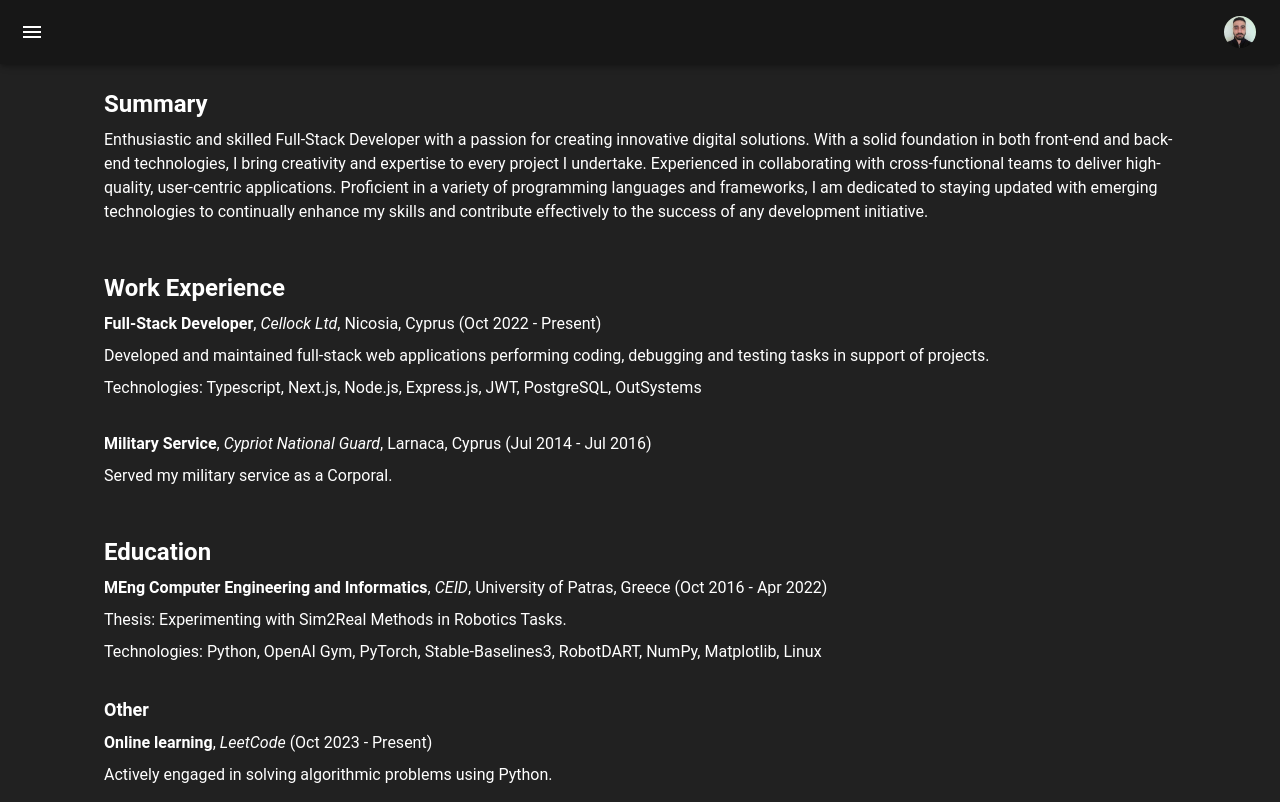
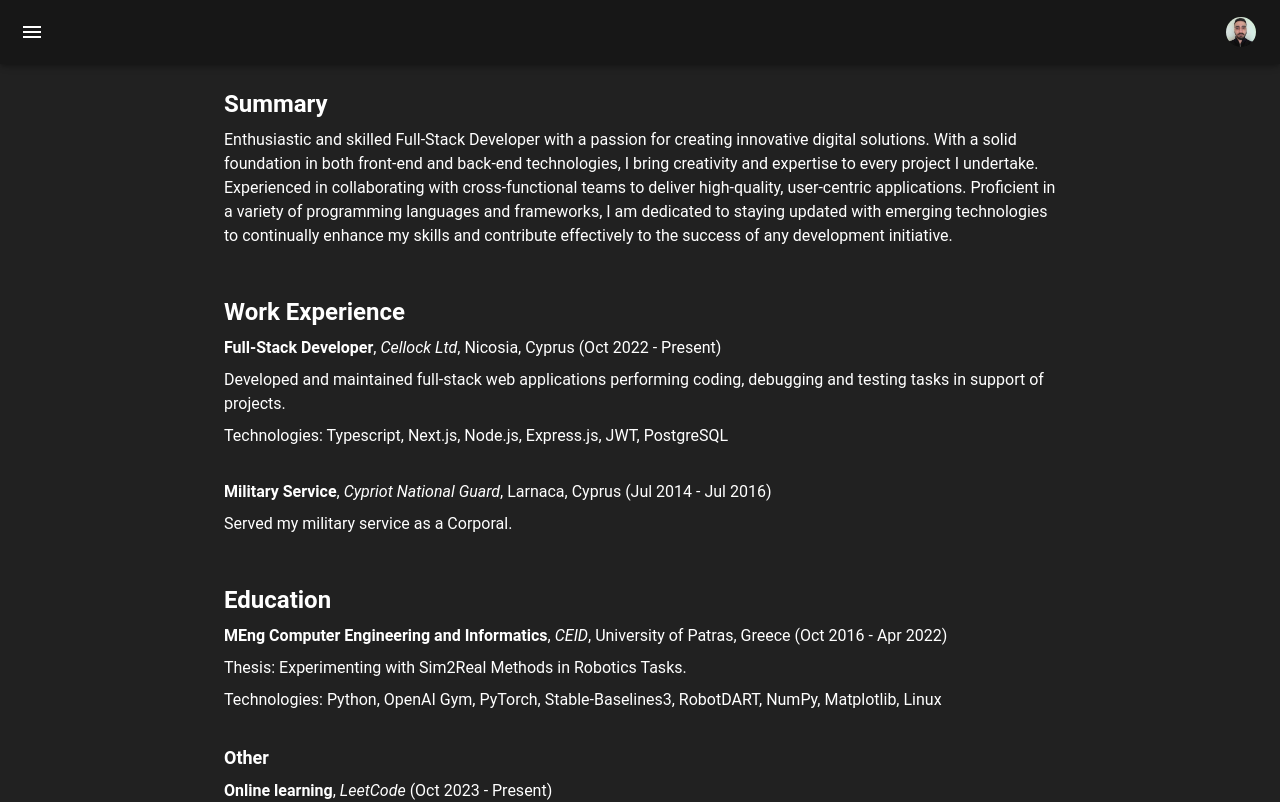
Before and after one commit to chkosta/chkosta.github.io, a React (Create React App) app: page /experience in a window 1280 px wide. Shown: the top 802 px of the page. Built offline with nearby package versions, Linux system fonts and the light colour scheme.

Commit message:
Fix bugs

```diff
--- a/src/components/layouts/Header/components/CustomDrawer/index.tsx
+++ b/src/components/layouts/Header/components/CustomDrawer/index.tsx
@@ -10,7 +10,6 @@ import {
   ListItem,
   ListItemButton,
   ListItemIcon,
-  useMediaQuery,
 } from "@mui/material";
 import ChevronLeftIcon from "@mui/icons-material/ChevronLeft";
 import ChevronRightIcon from "@mui/icons-material/ChevronRight";
@@ -32,25 +31,12 @@ import TechnologiesPage from "../../../../../pages/TechnologiesPage";
 
 const drawerWidth = 240;
 
-const Main = styled(Box, {
-  shouldForwardProp: (prop) => prop !== "open" && prop !== "isNotDesktop",
-})<{
-  open?: boolean;
-  isNotDesktop?: boolean;
-}>(({ theme, open, isNotDesktop }) => ({
+const Main = styled(Box)(({ theme }) => ({
   flexGrow: 1,
   padding: theme.spacing(3),
   transition: theme.transitions.create("margin", {
     easing: theme.transitions.easing.sharp,
     duration: theme.transitions.duration.leavingScreen,
-  }),
-  ...(!isNotDesktop && { marginLeft: `-${drawerWidth}px` }),
-  ...(open && {
-    transition: theme.transitions.create("margin", {
-      easing: theme.transitions.easing.easeOut,
-      duration: theme.transitions.duration.enteringScreen,
-    }),
-    ...(!isNotDesktop && { marginLeft: 0 }),
   }),
 }));
 
@@ -77,7 +63,6 @@ export default function CustomDrawer({
   handleDrawerClose,
 }: ICustomDrawerProps) {
   const theme = useTheme();
-  const isNotDesktop = !useMediaQuery(theme.breakpoints.up("md"));
 
   return (
     <>
@@ -94,7 +79,7 @@ export default function CustomDrawer({
             justifyContent: "space-between",
           },
         }}
-        variant={isNotDesktop ? "temporary" : "persistent"}
+        variant="temporary"
         anchor="left"
         open={open}
         onClose={handleDrawerClose}
@@ -148,9 +133,7 @@ export default function CustomDrawer({
                   to={el.link}
                   onClick={() => {
                     setSelectedItem(el.text);
-                    if (isNotDesktop) {
-                      handleDrawerClose();
-                    }
+                    handleDrawerClose();
                   }}
                   sx={{
                     padding: "4px ",
@@ -225,7 +208,7 @@ export default function CustomDrawer({
         </Box>
       </Drawer>
 
-      <Main open={open} isNotDesktop={isNotDesktop}>
+      <Main>
         <DrawerHeader />
         <Routes>
           <Route path="/" Component={LandingPage} />
--- a/src/components/layouts/Header/index.tsx
+++ b/src/components/layouts/Header/index.tsx
@@ -3,42 +3,21 @@ import { styled, useTheme } from "@mui/material/styles";
 import CustomDrawer from "./components/CustomDrawer";
 import MuiAppBar, { AppBarProps as MuiAppBarProps } from "@mui/material/AppBar";
 import Toolbar from "@mui/material/Toolbar";
-import {
-  Box,
-  Typography,
-  IconButton,
-  Avatar,
-  useMediaQuery,
-} from "@mui/material";
+import { Box, Typography, IconButton, Avatar } from "@mui/material";
 import MenuIcon from "@mui/icons-material/Menu";
 import { Link } from "react-router-dom";
 
-const drawerWidth = 240;
-
-interface AppBarProps extends MuiAppBarProps {
-  open?: boolean;
-}
-
 const AppBar = styled(MuiAppBar, {
   shouldForwardProp: (prop) => prop !== "open",
-})<AppBarProps>(({ theme, open }) => ({
+})<MuiAppBarProps>(({ theme }) => ({
   transition: theme.transitions.create(["margin", "width"], {
     easing: theme.transitions.easing.sharp,
     duration: theme.transitions.duration.leavingScreen,
-  }),
-  ...(open && {
-    width: `calc(100% - ${drawerWidth}px)`,
-    marginLeft: `${drawerWidth}px`,
-    transition: theme.transitions.create(["margin", "width"], {
-      easing: theme.transitions.easing.easeOut,
-      duration: theme.transitions.duration.enteringScreen,
-    }),
   }),
 }));
 
 export default function Header() {
   const theme = useTheme();
-  const isNotDesktop = !useMediaQuery(theme.breakpoints.up("md"));
   const [open, setOpen] = React.useState(false);
   const [selectedItem, setSelectedItem] = React.useState("");
 
@@ -58,7 +37,6 @@ export default function Header() {
     >
       <AppBar
         position="fixed"
-        open={open}
         sx={{ backgroundColor: theme.palette.primary.dark }}
       >
         <Toolbar>
@@ -80,21 +58,17 @@ export default function Header() {
               width: "100%",
             }}
           >
-            {!isNotDesktop || (isNotDesktop && !open) ? (
-              <Typography noWrap fontSize={20}>
-                {selectedItem}
-              </Typography>
-            ) : (
-              <Typography></Typography>
-            )}
+            <Typography noWrap fontSize={18}>
+              {selectedItem}
+            </Typography>
 
             <Link to="/" onClick={() => setSelectedItem("")}>
               <Avatar
                 alt="Profile"
                 src="images/profile.jpg"
                 sx={{
-                  width: 32,
-                  height: 32,
+                  width: 30,
+                  height: 30,
                 }}
               />
             </Link>
--- a/src/pages/AboutPage/index.tsx
+++ b/src/pages/AboutPage/index.tsx
@@ -8,7 +8,7 @@ const AboutPage = (props: IAboutPageProps) => {
   const isMobile = useMediaQuery(theme.breakpoints.down("sm"));
 
   return (
-    <Box sx={{ ...(!isMobile && { m: "0 80px" }) }}>
+    <Box sx={{ ...(!isMobile && { m: "0 200px" }) }}>
       <Typography variant="h5" fontWeight={"bold"}>
         Background
       </Typography>
--- a/src/pages/ExperiencePage/index.tsx
+++ b/src/pages/ExperiencePage/index.tsx
@@ -8,7 +8,7 @@ const ExperiencePage = (props: IExperiencePageProps) => {
   const isMobile = useMediaQuery(theme.breakpoints.down("sm"));
 
   return (
-    <Box sx={{ ...(!isMobile && { m: "0 80px" }) }}>
+    <Box sx={{ ...(!isMobile && { m: "0 200px" }) }}>
       <Typography variant="h5" fontWeight={"bold"}>
         Summary
       </Typography>
@@ -37,8 +37,8 @@ const ExperiencePage = (props: IExperiencePageProps) => {
         debugging and testing tasks in support of projects.
       </Typography>
       <Typography mt={1}>
-        Technologies: Typescript, Next.js, Node.js, Express.js, JWT, PostgreSQL,
-        OutSystems
+        Technologies: Typescript, Next.js, Node.js, Express.js, JWT, PostgreSQL
+        {/* , OutSystems */}
       </Typography>
 
       <Typography mt={4}>
--- a/src/pages/ProjectsPage/index.tsx
+++ b/src/pages/ProjectsPage/index.tsx
@@ -17,7 +17,7 @@ const ProjectsPage = (props: IProjectsPageProps) => {
   const isMobile = useMediaQuery(theme.breakpoints.down("sm"));
 
   return (
-    <Box sx={{ ...(!isMobile && { m: "0 80px" }) }}>
+    <Box sx={{ ...(!isMobile && { m: "0 200px" }) }}>
       <Grid container spacing={5} justifyContent="center">
         {projectsConfig.projects.map((el, index) => (
           <Grid item key={index}>
--- a/src/pages/ProjectsPage/projectsConfig.tsx
+++ b/src/pages/ProjectsPage/projectsConfig.tsx
@@ -13,10 +13,10 @@ export const projectsConfig = {
       group: "MOBILE DEVELOPMENT",
       title: "Quizzify",
       description:
-        "Mobile app which offers users an engaging platform to participate in games across various categories and difficulty levels.",
+        "Quizzify is a mobile app offering a collection of educational and logic-based games, featuring custom game creation, real-time multiplayer, and personalized progress tracking.",
       icons: [
         {
-          name: "View App",
+          name: "Google Play",
           icon: <ShopIcon style={iconStyle} />,
           link: "https://play.google.com/store/apps/details?id=com.quizzify",
         },
@@ -28,7 +28,7 @@ export const projectsConfig = {
       description: "Web app for my personal website.",
       icons: [
         {
-          name: "View Repo",
+          name: "Github",
           icon: <GitHubIcon style={iconStyle} />,
           link: "https://github.com/chkosta/chkosta.github.io",
         },
@@ -41,7 +41,7 @@ export const projectsConfig = {
         "Web app developed for a course in Web Development at University of Patras.",
       icons: [
         {
-          name: "View Repo",
+          name: "Github",
           icon: <GitHubIcon style={iconStyle} />,
           link: "https://github.com/chkosta/WebProject",
         },
@@ -54,22 +54,22 @@ export const projectsConfig = {
         "Solutions to three robotic problems using reinforcement learning.",
       icons: [
         {
-          name: "View Repo",
+          name: "Github",
           icon: <GitHubIcon style={iconStyle} />,
           link: "https://github.com/chkosta/MEngThesis",
         },
         {
-          name: "View Pendulum Environment Video",
+          name: "Youtube (Video 1)",
           icon: <YouTubeIcon style={iconStyle} />,
           link: "https://www.youtube.com/watch?v=qVi099TT53o",
         },
         {
-          name: "View Arm Environment Video",
+          name: "Youtube (Video 2)",
           icon: <YouTubeIcon style={iconStyle} />,
           link: "https://www.youtube.com/watch?v=sS8tYinLqds",
         },
         {
-          name: "View Franka Environment Video",
+          name: "Youtube (Video 3)",
           icon: <YouTubeIcon style={iconStyle} />,
           link: "https://www.youtube.com/watch?v=G_Xds8WAR4A",
         },
@@ -82,7 +82,7 @@ export const projectsConfig = {
         "Solutions to various LeetCode algorithmic problems using Python.",
       icons: [
         {
-          name: "View Repo",
+          name: "Github",
           icon: <GitHubIcon style={iconStyle} />,
           link: "https://github.com/chkosta/leetcode-solutions",
         },
--- a/src/pages/TechnologiesPage/index.tsx
+++ b/src/pages/TechnologiesPage/index.tsx
@@ -9,7 +9,7 @@ const TechnologiesPage = (props: ITechnologiesPageProps) => {
   const isMobile = useMediaQuery(theme.breakpoints.down("sm"));
 
   return (
-    <Box sx={{ ...(!isMobile && { m: "0 80px" }) }}>
+    <Box sx={{ ...(!isMobile && { m: "0 200px" }) }}>
       <Grid container spacing={5} justifyContent="center">
         {technologiesConfig.technologies.map((el, index) => (
           <Grid item key={index}>
--- a/src/pages/ToolingPage/index.tsx
+++ b/src/pages/ToolingPage/index.tsx
@@ -8,7 +8,7 @@ const ToolingPage = (props: IToolingPageProps) => {
   const isMobile = useMediaQuery(theme.breakpoints.down("sm"));
 
   return (
-    <Box sx={{ ...(!isMobile && { m: "0 80px" }) }}>
+    <Box sx={{ ...(!isMobile && { m: "0 200px" }) }}>
       <Typography variant="h5" fontWeight={"bold"}>
         Libraries and Frameworks
       </Typography>
```
